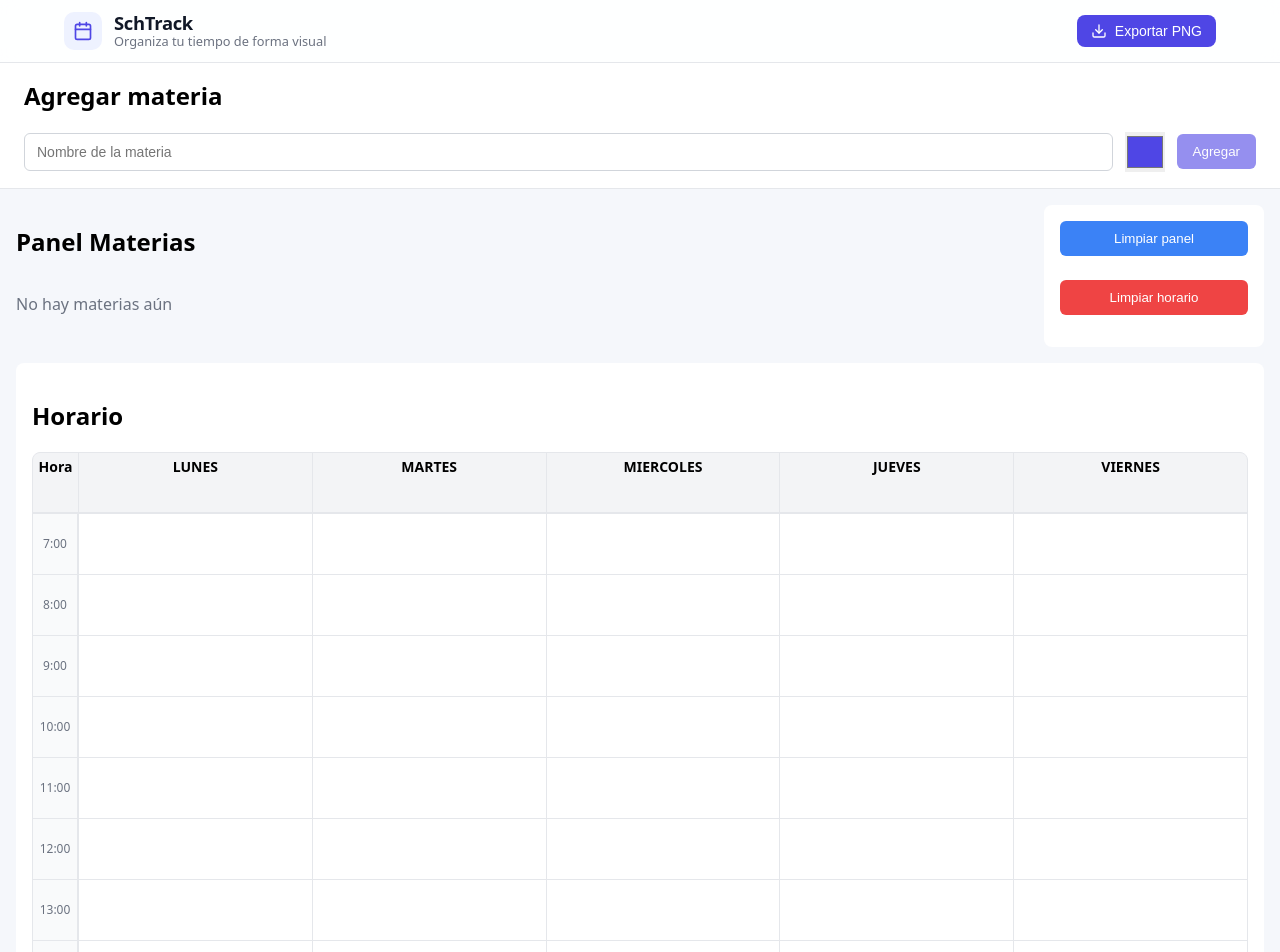
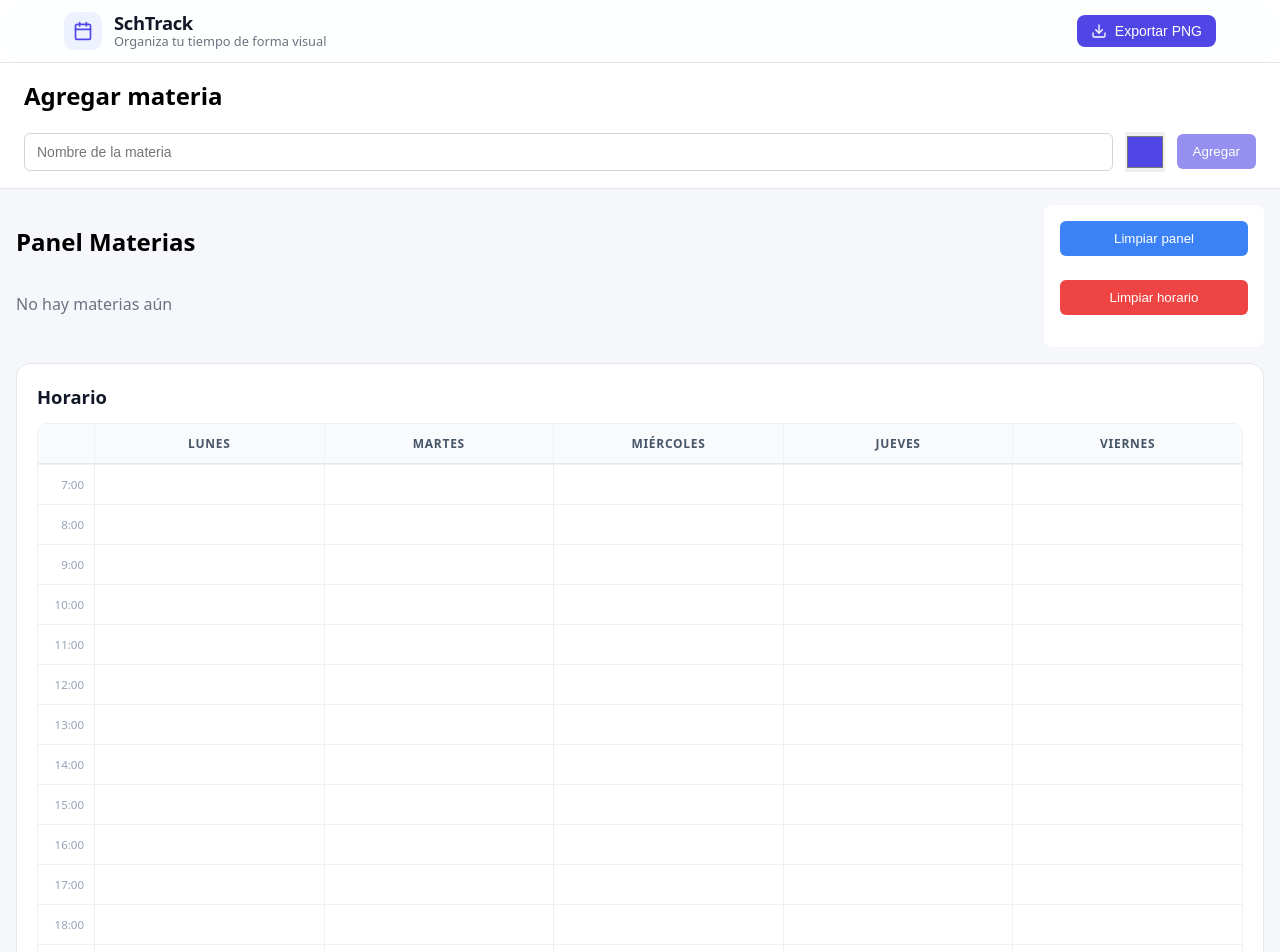
Before and after one commit to 80chucho08/SchTrack, a React (Vite) app: page / in a window 1280 px wide. Shown: the top 952 px of the page. Built offline with nearby package versions, Linux system fonts and the light colour scheme.

Commit message:
feat: enhance drag-and-drop functionality with visual feedback and improve styling across components

```diff
--- a/src/App.css
+++ b/src/App.css
@@ -50,12 +50,18 @@ body {
 
 /* horario */
 .grid-section {
-    background-color: white;
-    padding: 16px;
-    border-radius: 8px;
-    overflow: auto;
+    background-color: #fff;
+    padding: 20px;
+    border: 1px solid #e5e7eb;
+    border-radius: 14px;
+    box-shadow: 0 1px 2px rgba(16, 24, 40, 0.04);
     width: 100%;
-    /* ocupa todo el ancho */
+}
+
+.grid-section h2 {
+    margin: 0 0 14px;
+    font-size: 1.15rem;
+    color: #111827;
 }
 
 
@@ -158,61 +164,74 @@ body {
 
 
 
-/* horario gird  */
-
+/* horario grid */
 .horario-grid {
+    --hora-col: 56px;
+    --fila: 40px;
+    --linea: #eef0f4;
     display: grid;
-    grid-template-columns: 45px repeat(5, 1fr);
-    grid-auto-rows: 60px;
-    /* horas + lunes-viernes */
+    grid-template-columns: var(--hora-col) repeat(5, minmax(0, 1fr));
+    grid-template-rows: 40px;
+    grid-auto-rows: var(--fila);
     width: 100%;
-    background-color: #e5e7eb;
-    gap: 1px;
-    border: 1px solid #e5e7eb;
-    border-radius: 8px;
+    border: 1px solid var(--linea);
+    border-radius: 10px;
     overflow: hidden;
-    align-items: stretch;
+    background-color: #fff;
 }
 
-
-.horario-row {
-    display: contents;
-}
-
-
-.horario-cell {
-    border: none;
-    background-color: white;
-    min-height: 0;
-    padding: 2px;
-    display: flex;
-}
-
-
-.hora-label {
-    height: 100%;
-    font-size: 12px;
-    color: #6b7280;
+.horario-header {
     display: flex;
     align-items: center;
     justify-content: center;
-    background-color: #f9fafb;
-    border-right: 1px solid #e5e7eb;
+    background-color: #f8fafc;
+    border-bottom: 1px solid #e5e7eb;
+    border-left: 1px solid var(--linea);
+    font-size: 0.75rem;
+    font-weight: 600;
+    letter-spacing: 0.06em;
+    text-transform: uppercase;
+    color: #475569;
 }
 
-
-.horario-header {
-    background-color: #f3f4f6;
-    font-size: 14px;
-    font-weight: 600;
-    text-align: center;
-    padding: 4px 0;
-    border-bottom: 1px solid #e5e7eb;
+.horario-corner {
+    border-left: none;
 }
 
+.dia-corto {
+    display: none;
+}
+
+.hora-label {
+    display: flex;
+    align-items: center;
+    justify-content: flex-end;
+    padding-right: 10px;
+    font-size: 0.72rem;
+    font-variant-numeric: tabular-nums;
+    color: #94a3b8;
+    background-color: #fff;
+    border-top: 1px solid var(--linea);
+}
+
+.horario-cell {
+    display: flex;
+    min-width: 0;
+    min-height: 0;
+    padding: 3px;
+    border-top: 1px solid var(--linea);
+    border-left: 1px solid var(--linea);
+    background-color: #fff;
+    transition: background-color 0.12s;
+}
 
 .horario-cell:hover {
-    background-color: #f1f5f9;
+    background-color: #f8fafc;
+}
+
+.horario-cell.is-over {
+    background-color: #eef2ff;
+    box-shadow: inset 0 0 0 2px #a5b4fc;
 }
 
 
@@ -229,19 +248,60 @@ body {
     touch-action: none;
 }
 
+.materia-card.is-dragging {
+    opacity: 0.35;
+}
+
+.materia-overlay {
+    cursor: grabbing;
+    box-shadow: 0 12px 24px rgba(15, 23, 42, 0.25);
+    transform: scale(1.04);
+}
+
 .materia-en-celda {
     min-width: 0;
     width: 100%;
     height: 100%;
-    font-size: 9px;
-    padding: 2px;
-    border-radius: 4px;
-    display: flex;
-    align-items: center;
-    justify-content: center;
-    text-align: center;
-    font-weight: 500;
-    word-break: break-all;
+    padding: 0 8px;
+    border-radius: 6px;
+    font-size: 0.75rem;
+    font-weight: 600;
+    box-shadow: 0 1px 2px rgba(15, 23, 42, 0.12);
+    /* block + line-height centra el texto y permite la elipsis */
+    display: block;
+    line-height: calc(var(--fila) - 7px);
+    overflow: hidden;
+    white-space: nowrap;
+    text-overflow: ellipsis;
+}
+
+@media (max-width: 600px) {
+    .grid-section {
+        padding: 12px;
+    }
+
+    .horario-grid {
+        --hora-col: 38px;
+        --fila: 36px;
+    }
+
+    .hora-label {
+        padding-right: 6px;
+        font-size: 0.65rem;
+    }
+
+    .dia-largo {
+        display: none;
+    }
+
+    .dia-corto {
+        display: inline;
+    }
+
+    .materia-en-celda {
+        padding: 0 4px;
+        font-size: 0.65rem;
+    }
 }
 
 
--- a/src/components/CeldaHorario.tsx
+++ b/src/components/CeldaHorario.tsx
@@ -11,13 +11,11 @@ const CeldaHorario = ({ id, children, className }: Props) => {
         id,
     });
 
-    // Resalta la celda mientras se arrastra una materia encima
-    const style: React.CSSProperties | undefined = isOver
-        ? { backgroundColor: "#e0f2fe" }
-        : undefined;
+    // .is-over resalta la celda mientras se arrastra una materia encima
+    const classes = [className, isOver && "is-over"].filter(Boolean).join(" ");
 
     return (
-        <div ref={setNodeRef} style={style} className={className}>
+        <div ref={setNodeRef} className={classes}>
             {children}
         </div>
     );
--- a/src/components/HorarioGrid.tsx
+++ b/src/components/HorarioGrid.tsx
@@ -3,8 +3,14 @@ import type { HorarioState } from "../types/schedule";
 import MateriaCard from "./MateriaCard";
 import { Fragment } from "react/jsx-runtime";
 
-
-const dias = ["LUNES", "MARTES", "MIERCOLES", "JUEVES", "VIERNES"];
+// `id` forma parte del id de celda guardado en localStorage: no cambiarlo.
+const dias = [
+    { id: "LUNES", largo: "Lunes", corto: "Lun" },
+    { id: "MARTES", largo: "Martes", corto: "Mar" },
+    { id: "MIERCOLES", largo: "Miércoles", corto: "Mié" },
+    { id: "JUEVES", largo: "Jueves", corto: "Jue" },
+    { id: "VIERNES", largo: "Viernes", corto: "Vie" },
+];
 
 const horas = Array.from({ length: 15 }, (_, i) => i + 7); // 7 a 21
 
@@ -16,20 +22,21 @@ const HorarioGrid = ({ horario }: Props) => {
     return (
         <div className="horario-grid">
             {/* Encabezados */}
-            <div className="horario-header">Hora</div>
+            <div className="horario-header horario-corner" />
             {dias.map((dia) => (
-                <div key={dia} className="horario-header">{dia}</div>
+                <div key={dia.id} className="horario-header">
+                    <span className="dia-largo">{dia.largo}</span>
+                    <span className="dia-corto">{dia.corto}</span>
+                </div>
             ))}
 
             {/* Filas */}
             {horas.map((hora) => (
                 <Fragment key={hora}>
-                    {/* Hora */}
-                    <div key={`hora-${hora}`} className="hora-label">{hora}:00</div>
+                    <div className="hora-label">{hora}:00</div>
 
-                    {/* Celdas por día */}
                     {dias.map((dia) => {
-                        const celdaId = `${dia}-${hora}`;
+                        const celdaId = `${dia.id}-${hora}`;
                         return (
                             <CeldaHorario key={celdaId} id={celdaId} className="horario-cell">
                                 {horario[celdaId] && (
@@ -47,5 +54,4 @@ const HorarioGrid = ({ horario }: Props) => {
     );
 };
 
-
 export default HorarioGrid;
--- a/src/components/MateriaCard.tsx
+++ b/src/components/MateriaCard.tsx
@@ -7,25 +7,24 @@ interface Props {
 }
 
 const MateriaCard = ({ materia, className }: Props) => {
-  const { attributes, listeners, setNodeRef, transform } = useDraggable({
+  const { attributes, listeners, setNodeRef, isDragging } = useDraggable({
     id: materia.id,
   });
 
-  // Solo estilos dinámicos inline; el resto vive en App.css (.materia-card)
-  const style: React.CSSProperties = {
-    backgroundColor: materia.color,
-    transform: transform
-      ? `translate3d(${transform.x}px, ${transform.y}px, 0)`
-      : undefined,
-  };
+  // El movimiento lo dibuja el DragOverlay de SchedulePage; aquí la tarjeta
+  // original solo se atenúa mientras se arrastra.
+  const classes = ["materia-card", className, isDragging && "is-dragging"]
+    .filter(Boolean)
+    .join(" ");
 
   return (
     <div
       ref={setNodeRef}
       {...listeners}
       {...attributes}
-      style={style}
-      className={className ? `materia-card ${className}` : "materia-card"}
+      style={{ backgroundColor: materia.color }}
+      className={classes}
+      title={materia.nombre}
     >
       {materia.nombre}
     </div>
--- a/src/pages/SchedulePage.tsx
+++ b/src/pages/SchedulePage.tsx
@@ -2,8 +2,8 @@ import { useState, useEffect } from 'react';
 import type { Materia, HorarioState } from '../types/schedule';
 import FormMateria from '../components/FormMateria';
 import PanelMaterias from '../components/PanelMaterias';
-import { DndContext } from "@dnd-kit/core";
-import type { DragEndEvent } from "@dnd-kit/core";
+import { DndContext, DragOverlay } from "@dnd-kit/core";
+import type { DragEndEvent, DragStartEvent } from "@dnd-kit/core";
 import HorarioGrid from "../components/HorarioGrid";
 import { useRef } from "react";
 import html2canvas from 'html2canvas';
@@ -56,7 +56,14 @@ const SchedulePage = () => {
     };
 
 
+    const [materiaArrastrada, setMateriaArrastrada] = useState<Materia | null>(null);
+
+    const handleDragStart = (event: DragStartEvent) => {
+        setMateriaArrastrada(materias.find((m) => m.id === event.active.id) ?? null);
+    };
+
     const handleDragEnd = (event: DragEndEvent) => {
+        setMateriaArrastrada(null);
         const { active, over } = event;
 
         if (!over) return;
@@ -193,7 +200,11 @@ const SchedulePage = () => {
             </section>
 
             <main className="main">
-                <DndContext onDragEnd={handleDragEnd}>
+                <DndContext
+                    onDragStart={handleDragStart}
+                    onDragEnd={handleDragEnd}
+                    onDragCancel={() => setMateriaArrastrada(null)}
+                >
                     {/* Panel y botones arriba */}
                     <div className="top-section">
                         <div className="panel-section">
@@ -221,6 +232,17 @@ const SchedulePage = () => {
                         <h2>Horario</h2>
                         <HorarioGrid horario={horario} />
                     </div>
+
+                    <DragOverlay dropAnimation={null}>
+                        {materiaArrastrada && (
+                            <div
+                                className="materia-card materia-overlay"
+                                style={{ backgroundColor: materiaArrastrada.color }}
+                            >
+                                {materiaArrastrada.nombre}
+                            </div>
+                        )}
+                    </DragOverlay>
                 </DndContext>
             </main>
 
```
Also changed, not shown: 1 other file (tests, documents, lock files or other folders).
